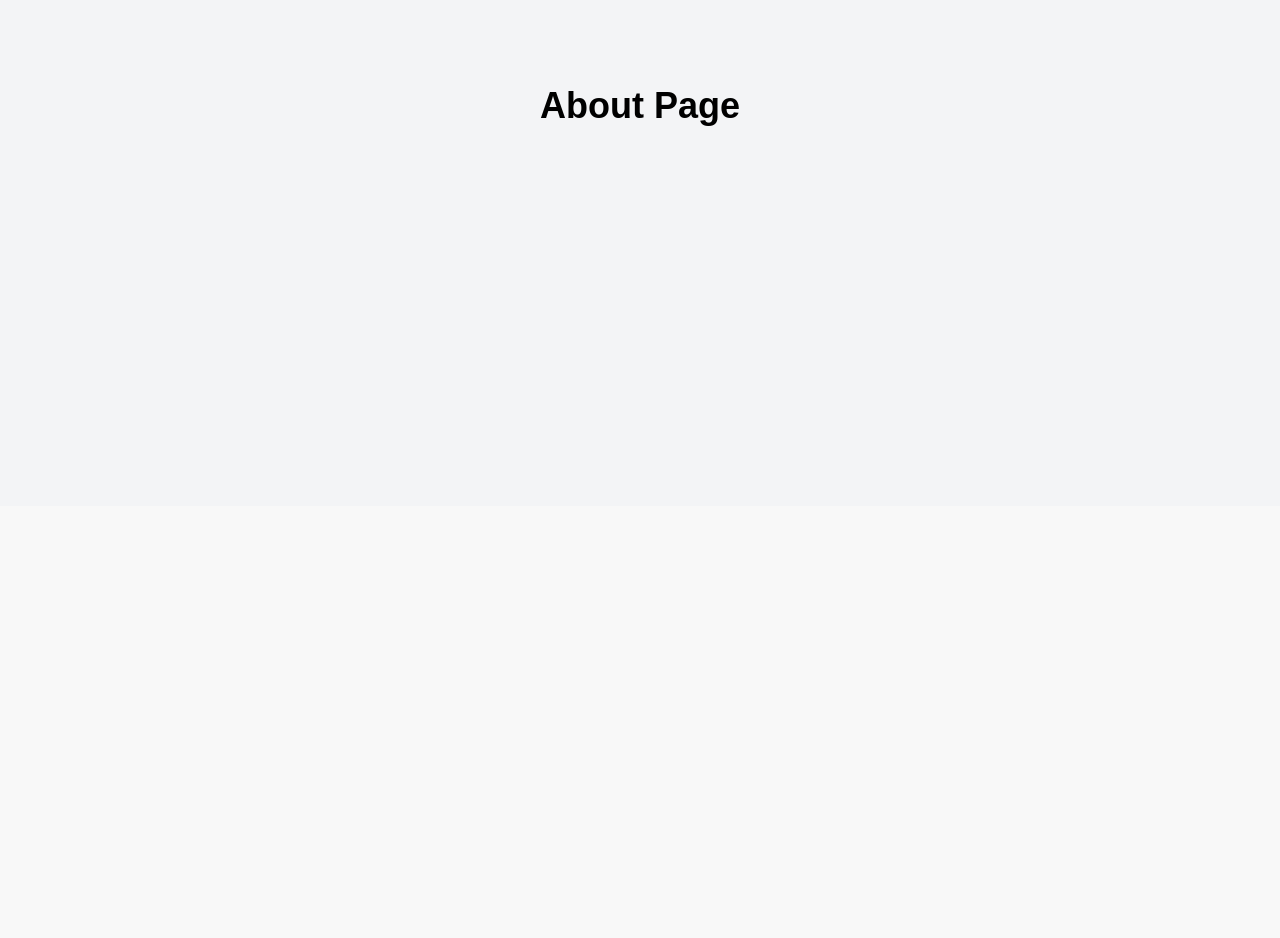
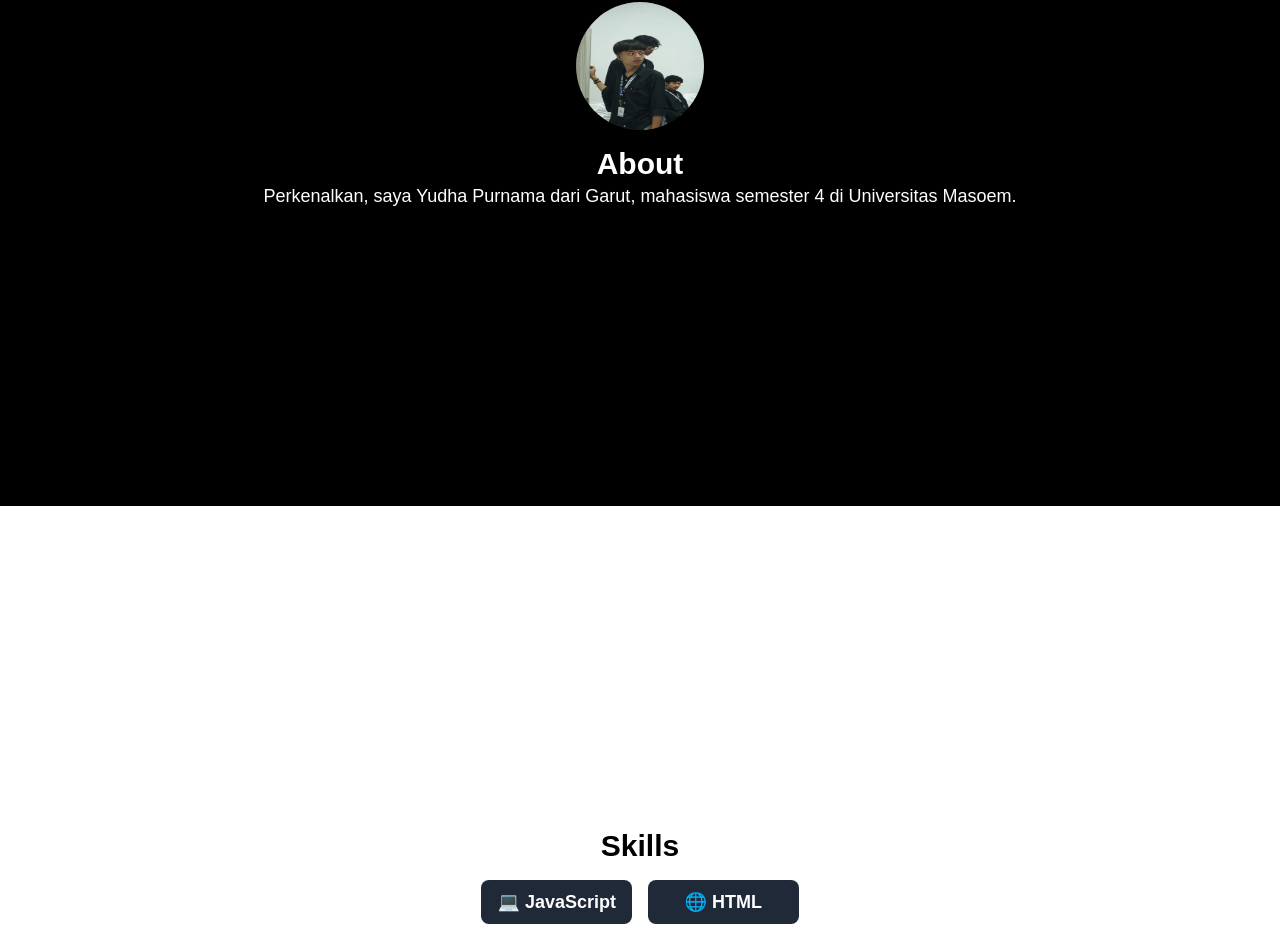
Before and after one commit to Just4flo/tugas_challenge3, a Next.js app: page / in a window 1280 px wide. Shown: the part 354-1292 px from the top of the page. Before the commit the page ends 860 px from the top, so only its background shows below. Built offline with nearby package versions, Linux system fonts and the light colour scheme.

Commit message:
Update page.js

```diff
--- a/app/page.js
+++ b/app/page.js
@@ -1,7 +1,43 @@
 export default function About() {
   return (
-    <div className="min-h-screen flex items-center justify-center bg-gray-100">
-      <h1 className="text-4xl font-bold">About Page</h1>
+    <div className="bg-gray-900 text-white">
+      <main>
+        <section id="about" className="w-full min-h-screen flex flex-col items-center justify-center bg-black text-white text-center p-10">
+          <img src="/profile.jpg" alt="Profile" className="w-32 h-32 mx-auto rounded-full mb-4" />
+          <h2 className="text-3xl font-bold">About</h2>
+          <p className="text-lg">Perkenalkan, saya Yudha Purnama dari Garut, mahasiswa semester 4 di Universitas Masoem.</p>
+        </section>
+
+        <section id="skills" className="w-full min-h-screen flex flex-col items-center justify-center bg-white text-black text-center p-10">
+          <h2 className="text-3xl font-bold mb-4">Skills</h2>
+          <div className="grid grid-cols-2 gap-4 text-lg font-semibold">
+            <span className="bg-gray-800 text-white py-2 px-4 rounded-lg">💻 JavaScript</span>
+            <span className="bg-gray-800 text-white py-2 px-4 rounded-lg">🌐 HTML</span>
+            <span className="bg-gray-800 text-white py-2 px-4 rounded-lg">🖥️ PHP</span>
+            <span className="bg-gray-800 text-white py-2 px-4 rounded-lg">🎨 CSS</span>
+          </div>
+        </section>
+
+        <section id="portfolio" className="w-full min-h-screen flex flex-col items-center justify-center bg-black text-white text-center p-10">
+          <h2 className="text-3xl font-bold mb-4">Portfolio</h2>
+          <p className="text-lg">Saya telah mengerjakan beberapa proyek:</p>
+          <p className="mt-2">📌 Website jual beli komputer</p>
+          <p>📌 Sistem informasi akademik pencatatan nilai</p>
+        </section>
+
+        <section id="services" className="w-full min-h-screen flex flex-col items-center justify-center bg-white text-black text-center p-10">
+          <h2 className="text-3xl font-bold mb-4">Services</h2>
+          <p className="text-lg">Layanan yang saya tawarkan:</p>
+          <p className="mt-2">✅ Memperbaiki kode error dengan AI</p>
+        </section>
+
+        <section id="contact" className="w-full min-h-screen flex flex-col items-center justify-center bg-black text-white text-center p-10">
+          <h2 className="text-3xl font-bold mb-4">Contact</h2>
+          <p className="text-lg">Hubungi saya:</p>
+          <p className="mt-2">📧 Email: yp0363@gmail.com</p>
+          <p>📞 WhatsApp: 08123456789</p>
+        </section>
+      </main>
     </div>
   );
 }
```
